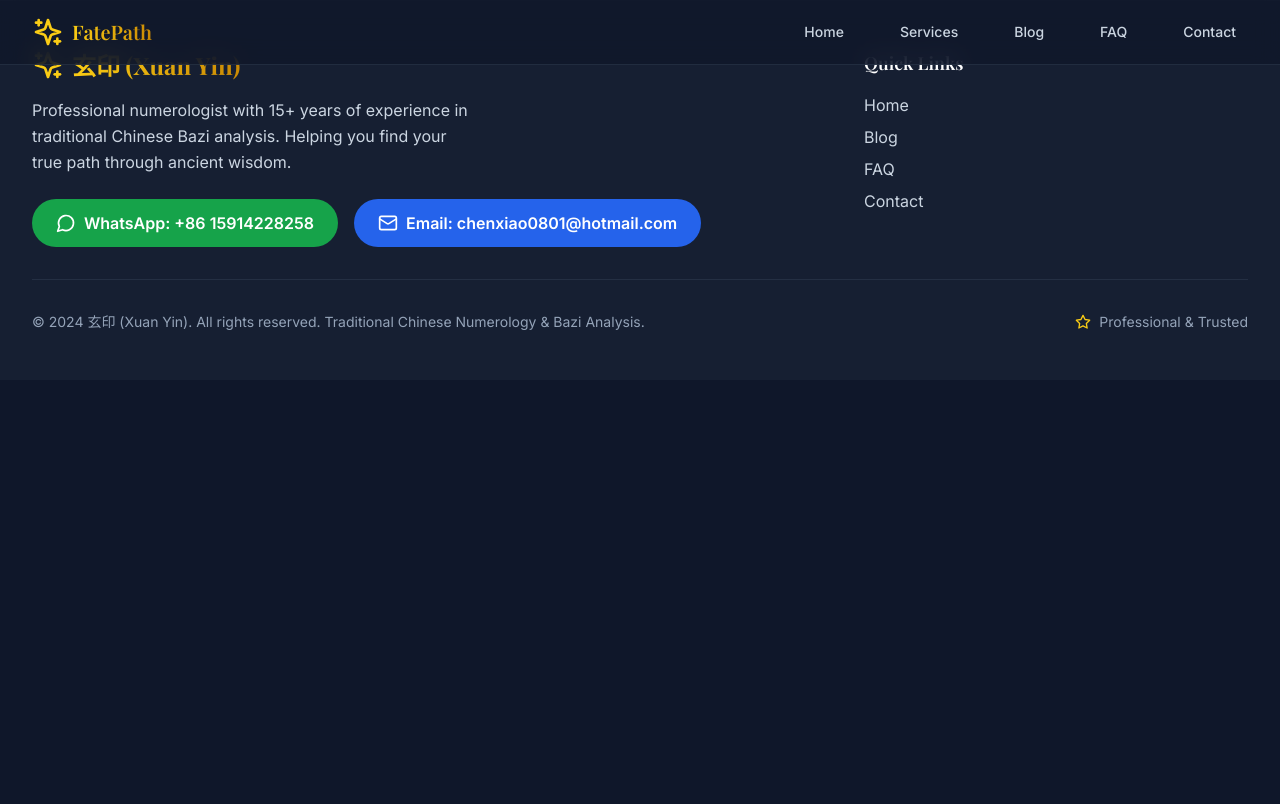
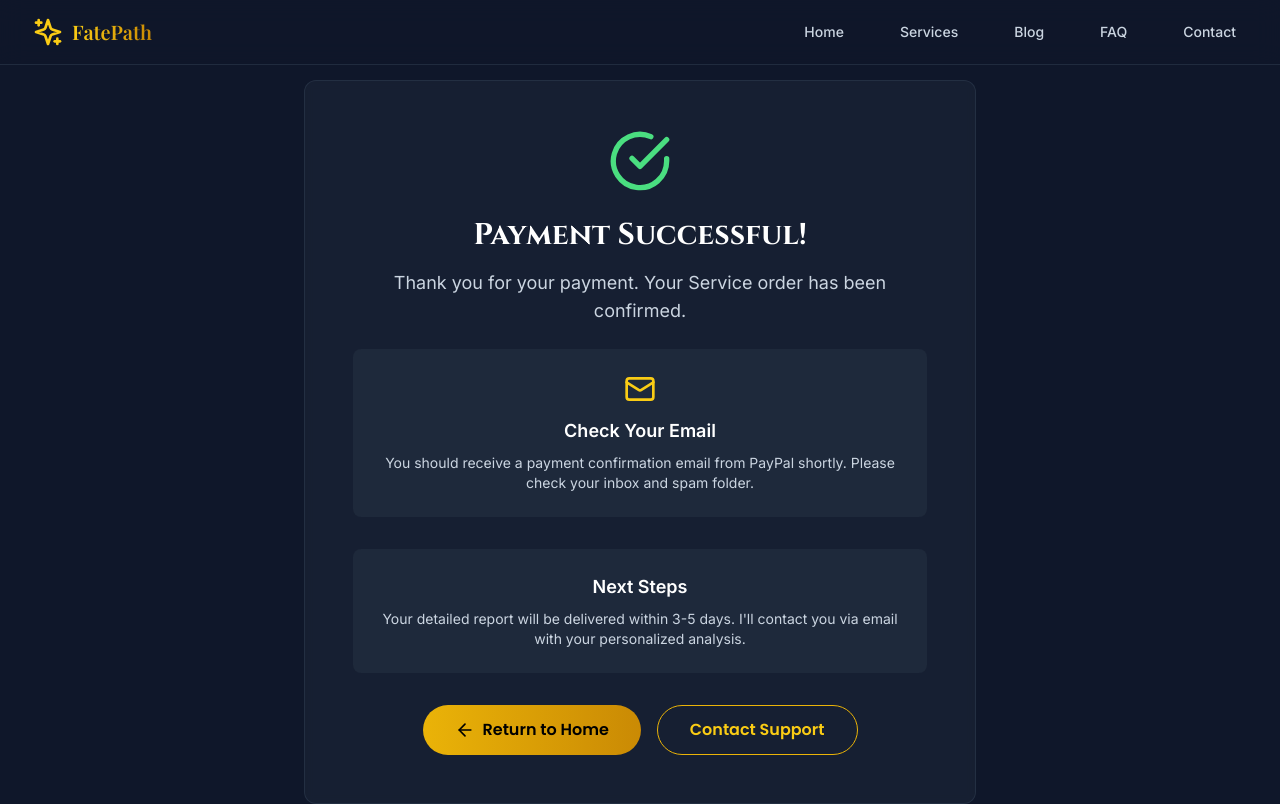
Before and after one commit to JIMMY82123/fatepath-website, a React (Vite) app: page /payment-success/1 in a window 1280 px wide. Shown: the top 804 px of the page. Built offline with nearby package versions, Linux system fonts and the light colour scheme.

Commit message:
添加付款成功页面，用于 Google Ads 转化跟踪

```diff
--- a/src/App.jsx
+++ b/src/App.jsx
@@ -12,6 +12,7 @@ import BaziForm from './pages/BaziForm'
 import LoveForm from './pages/LoveForm'
 import TalismanForm from './pages/TalismanForm'
 import PaymentGuide from './pages/PaymentGuide'
+import PaymentSuccess from './pages/PaymentSuccess'
 
 function App() {
   return (
@@ -30,6 +31,7 @@ function App() {
             <Route path="/form-love" element={<LoveForm />} />
             <Route path="/form-talisman" element={<TalismanForm />} />
             <Route path="/payment/:service" element={<PaymentGuide />} />
+            <Route path="/payment-success/:service" element={<PaymentSuccess />} />
           </Routes>
         </AnimatePresence>
         <Footer />
--- /dev/null
+++ b/src/pages/PaymentSuccess.jsx
@@ -0,0 +1,90 @@
+import { motion } from 'framer-motion'
+import { CheckCircle, ArrowLeft, Mail } from 'lucide-react'
+import { Link, useParams } from 'react-router-dom'
+
+const PaymentSuccess = () => {
+  const { service } = useParams()
+
+  const getServiceName = (serviceType) => {
+    switch (serviceType) {
+      case 'bazi':
+        return 'Detailed Bazi Reading'
+      case 'love':
+        return 'Love Compatibility Reading'
+      case 'talisman':
+        return 'Custom Talisman'
+      default:
+        return 'Service'
+    }
+  }
+
+  const getDeliveryTime = (serviceType) => {
+    switch (serviceType) {
+      case 'talisman':
+        return '7-10 days'
+      default:
+        return '3-5 days'
+    }
+  }
+
+  return (
+    <div className="min-h-screen pt-20 px-4 sm:px-6 lg:px-8">
+      <div className="max-w-2xl mx-auto text-center">
+        <motion.div
+          initial={{ opacity: 0, scale: 0.8 }}
+          animate={{ opacity: 1, scale: 1 }}
+          transition={{ duration: 0.6 }}
+          className="mystic-card p-12"
+        >
+          <CheckCircle className="h-16 w-16 text-green-400 mx-auto mb-6" />
+          <h1 className="text-3xl font-cinzel font-bold mb-4 text-white">
+            Payment Successful!
+          </h1>
+          <p className="text-mystic-300 mb-6 text-lg">
+            Thank you for your payment. Your {getServiceName(service)} order has been confirmed.
+          </p>
+
+          <div className="bg-mystic-800 p-6 rounded-lg mb-8">
+            <Mail className="h-8 w-8 text-gold-400 mx-auto mb-3" />
+            <h3 className="text-lg font-semibold text-white mb-2">
+              Check Your Email
+            </h3>
+            <p className="text-mystic-300 text-sm">
+              You should receive a payment confirmation email from PayPal shortly.
+              Please check your inbox and spam folder.
+            </p>
+          </div>
+
+          <div className="bg-mystic-800 p-6 rounded-lg mb-8">
+            <h3 className="text-lg font-semibold text-white mb-2">
+              Next Steps
+            </h3>
+            <p className="text-mystic-300 text-sm">
+              Your detailed report will be delivered within {getDeliveryTime(service)}.
+              I'll contact you via email with your personalized analysis.
+            </p>
+          </div>
+
+          <div className="flex flex-col sm:flex-row gap-4 justify-center">
+            <Link
+              to="/"
+              className="inline-flex items-center space-x-2 bg-gradient-to-r from-gold-500 to-gold-600 text-black font-poppins font-semibold px-8 py-3 rounded-full hover:from-gold-400 hover:to-gold-500 transition-all duration-300"
+            >
+              <ArrowLeft className="h-5 w-5" />
+              <span>Return to Home</span>
+            </Link>
+
+            <Link
+              to="/contact"
+              className="inline-flex items-center space-x-2 border border-gold-500 text-gold-400 font-poppins font-semibold px-8 py-3 rounded-full hover:bg-gold-500 hover:text-black transition-all duration-300"
+            >
+              <span>Contact Support</span>
+            </Link>
+          </div>
+        </motion.div>
+      </div>
+    </div>
+  )
+}
+
+export default PaymentSuccess
```
